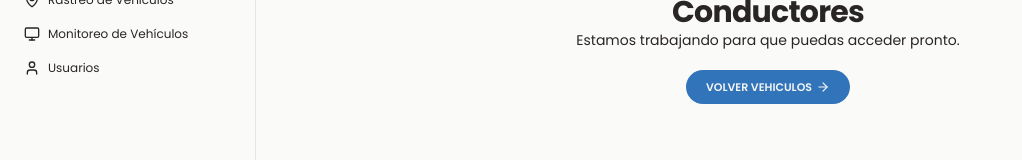
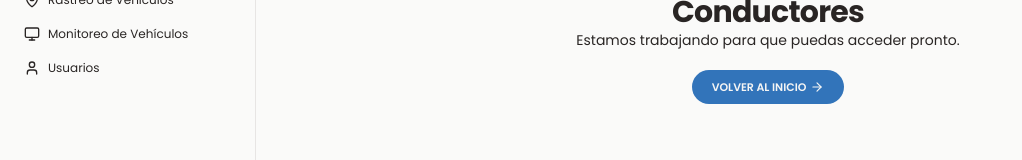
Before and after one commit to alexzendev/reto_tecnico_frontend_fleettracker, a React (Vite) app: page /drivers in a window 1280 px wide. Shown: the part 323-483 px from the top of the page, without its empty margins (0-1022 px from the left). Built offline with nearby package versions, Linux system fonts and the light colour scheme; no server answers.

Commit message:
fix: corregir texto del enlace en la página "Próximamente"

```diff
--- a/src/app/pages/cooming-soon.tsx
+++ b/src/app/pages/cooming-soon.tsx
@@ -22,7 +22,7 @@ export default function CoomingSoon({ title }: CoomingSoonProps) {
           to="/"
           className="bg-primary hover:bg-secondary text-stone-100 px-5 py-2.5 rounded-full sm:text-1.5xs text-2xs uppercase font-semibold flex items-center justify-center gap-1 cursor-pointer transition-all duration-200 group"
         >
-          Volver vehiculos
+          Volver al inicio
           <ArrowRight className="size-3.5 group-hover:-rotate-45 transition-all duration-200" />
         </Link>
       </section>
```
